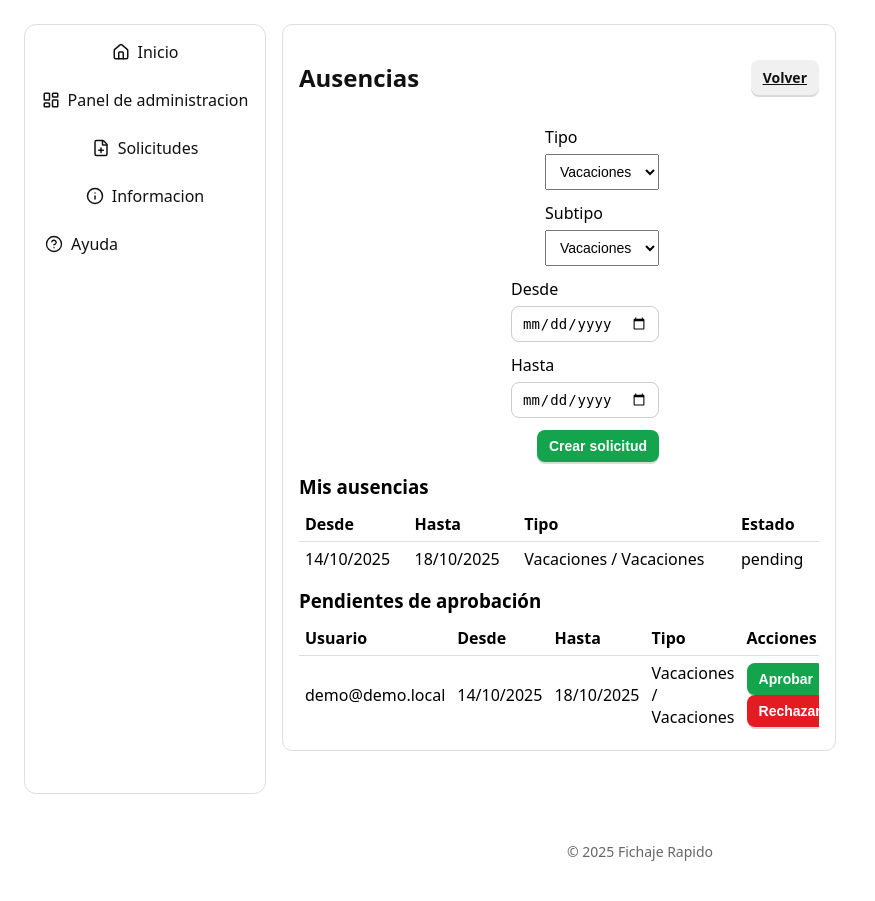
After one commit to cdryampi/fichaje-rapido2, a Flask app: page /absences in a window 1280 px wide. The commit adds this page. Shown: the whole page, without its empty margins (0-875 px from the left). Run offline with Flask 3, Linux system fonts and the light colour scheme; a user stored in the database is signed in; some libraries are stand-ins or nearby versions.

Commit message:
Add absence management feature with creation and approval workflows

```diff
--- a/app.py
+++ b/app.py
@@ -52,6 +52,17 @@ def fmt_hm(seconds: int) -> str:
     m = (s % 3600) // 60
     return f"{sign}{h:02d}:{m:02d}"
 
+def parse_local_date(d: str):
+    """Parsea 'YYYY-MM-DD' como datetime en zona local (00:00)."""
+    try:
+        parts = d.split('-')
+        if len(parts) != 3:
+            return None
+        y, m, day = [int(x) for x in parts]
+        return datetime(y, m, day, 0, 0, 0, tzinfo=TZ)
+    except Exception:
+        return None
+
 import os
 
 app = Flask(__name__)
@@ -74,7 +85,8 @@ def inject_template_globals():
     return {
         "current_year": datetime.now(TZ).year,
         # Nombre del propietario/empresa configurable por entorno
-        "owner_name": os.environ.get("OWNER_NAME", "Fichaje Rápido"),
+        "owner_name": os.environ.get("OWNER_NAME", "Fichaje Rapido"),
+        "TZ": TZ,
     }
 
 
@@ -670,6 +682,111 @@ def requests_page():
     return render_template("requests.html")
 
 
+# --------- AUSENCIAS (VACACIONES) ---------
+from models import Absence, EntryStatus
+
+def _is_approver_for(approver: User, target: User) -> bool:
+    if approver.role in (Role.admin, Role.rrhh):
+        return True
+    if approver.role == Role.responsable:
+        return approver.group_id and approver.group_id == target.group_id
+    if approver.role == Role.cap_area:
+        return approver.area_id and approver.area_id == target.area_id
+    return False
+
+
+@app.route("/absences", methods=["GET"])
+@login_required
+def absences_page():
+    db = SessionLocal()
+    try:
+        mine = db.execute(select(Absence).where(Absence.user_id == current_user.id).order_by(Absence.date_from.desc())).scalars().all()
+
+        pending_for_me = []
+        if current_user.role in (Role.admin, Role.rrhh, Role.responsable, Role.cap_area):
+            q_users = select(User)
+            if current_user.role == Role.responsable and current_user.group_id:
+                q_users = q_users.where(User.group_id == current_user.group_id)
+            elif current_user.role == Role.cap_area and current_user.area_id:
+                q_users = q_users.where(User.area_id == current_user.area_id)
+            users = db.execute(q_users).scalars().all()
+            user_ids = [u.id for u in users]
+            if user_ids:
+                pending_for_me = db.execute(
+                    select(Absence).where(Absence.user_id.in_(user_ids), Absence.status == EntryStatus.pending).order_by(Absence.date_from.desc())
+                ).scalars().all()
+
+        return render_template("absences.html", mine=mine, pending=pending_for_me)
+    finally:
+        db.close()
+
+
+@app.route("/absences/create", methods=["POST"])
+@login_required
+def absences_create():
+    a_type = (request.form.get("type") or "").strip().lower()
+    a_subtype = (request.form.get("subtype") or "").strip().lower() or None
+    f = parse_local_date(request.form.get("from") or "")
+    t = parse_local_date(request.form.get("to") or "")
+    if not a_type or not f or not t:
+        flash("Faltan campos obligatorios.", "error")
+        return redirect(url_for("absences_page"))
+    if t < f:
+        flash("Rango de fechas inválido.", "error")
+        return redirect(url_for("absences_page"))
+
+    start_utc = f.astimezone(timezone.utc)
+    end_utc = t.replace(hour=23, minute=59, second=59, microsecond=999999).astimezone(timezone.utc)
+
+    db = SessionLocal()
+    try:
+        rec = Absence(user_id=current_user.id, date_from=start_utc, date_to=end_utc, type=a_type, subtype=a_subtype, status=EntryStatus.pending)
+        db.add(rec)
+        db.commit()
+        flash("Solicitud de ausencia creada.", "ok")
+    finally:
+        db.close()
+    return redirect(url_for("absences_page"))
+
+
+@app.route("/absences/<int:abs_id>/approve", methods=["POST"])
+@login_required
+def absences_approve(abs_id):
+    db = SessionLocal()
+    try:
+        a = db.get(Absence, abs_id)
+        if not a:
+            abort(404)
+        u = db.get(User, a.user_id)
+        if not _is_approver_for(current_user, u):
+            abort(403)
+        a.status = EntryStatus.approved
+        db.commit()
+        flash("Ausencia aprobada.", "ok")
+        return redirect(url_for("absences_page"))
+    finally:
+        db.close()
+
+
+@app.route("/absences/<int:abs_id>/reject", methods=["POST"])
+@login_required
+def absences_reject(abs_id):
+    db = SessionLocal()
+    try:
+        a = db.get(Absence, abs_id)
+        if not a:
+            abort(404)
+        u = db.get(User, a.user_id)
+        if not _is_approver_for(current_user, u):
+            abort(403)
+        a.status = EntryStatus.rejected
+        db.commit()
+        flash("Ausencia rechazada.", "ok")
+        return redirect(url_for("absences_page"))
+    finally:
+        db.close()
+
+
 @app.route("/requests/adelanto", methods=["GET", "POST"])
 @login_required
 def advance_request():
@@ -738,6 +855,25 @@ def time_info_page():
             d = ts_local.date()
             by_day.setdefault(d, []).append((ts_local, r.action))
 
+        # Approved vacation days: expected hours should be 0
+        vac_days = set()
+        vacs = db.execute(
+            select(Absence)
+            .where(
+                Absence.user_id == current_user.id,
+                Absence.status == EntryStatus.approved,
+                func.lower(Absence.type) == 'vacaciones'
+            )
+        ).scalars().all()
+        for a in vacs:
+            a_start_local = ensure_aware_utc(a.date_from).astimezone(TZ).date()
+            a_end_local = ensure_aware_utc(a.date_to).astimezone(TZ).date()
+            cur = a_start_local
+            while cur <= a_end_local:
+                vac_days.add(cur)
+                from datetime import timedelta
+                cur = cur + timedelta(days=1)
+
         import calendar
         months = []
         for month in range(1, 13):
@@ -764,6 +900,8 @@ def time_info_page():
                             pair_strs.append(f"{last_in.strftime('%H:%M')} → {ts.strftime('%H:%M')}")
                         last_in = None
                 expected = 27000 if weekday < 5 else 0
+                if d in vac_days:
+                    expected = 0
                 month_worked += worked
                 month_expected += expected
                 daily.append({
--- /dev/null
+++ b/templates/absences.html
@@ -0,0 +1,102 @@
+{% extends "base.html" %}
+{% block content %}
+<div class="card">
+  <div class="header">
+    <h2>Ausencias</h2>
+    <a class="btn btn-small" href="{{ url_for('requests_page') }}">Volver</a>
+  </div>
+  <div class="row">
+    <form action="{{ url_for('absences_create') }}" method="post" class="inline" style="flex-wrap:wrap;gap:12px;align-items:flex-end;">
+      <input type="hidden" name="csrf_token" value="{{ csrf_token() }}">
+      <div style="display:flex;flex-direction:column;gap:6px">
+        <label>Tipo</label>
+        <select name="type" class="input-sm">
+          <option value="vacaciones">Vacaciones</option>
+        </select>
+      </div>
+      <div style="display:flex;flex-direction:column;gap:6px">
+        <label>Subtipo</label>
+        <select name="subtype" class="input-sm">
+          <option value="vacaciones">Vacaciones</option>
+        </select>
+      </div>
+      <div style="display:flex;flex-direction:column;gap:6px">
+        <label>Desde</label>
+        <input type="date" name="from" class="input-sm" required>
+      </div>
+      <div style="display:flex;flex-direction:column;gap:6px">
+        <label>Hasta</label>
+        <input type="date" name="to" class="input-sm" required>
+      </div>
+      <button class="btn btn-green btn-small" type="submit">Crear solicitud</button>
+    </form>
+  </div>
+
+  <div class="row">
+    <h3 class="section-title">Mis ausencias</h3>
+    <div style="overflow:auto">
+      <table style="width:100%;border-collapse:collapse">
+        <thead>
+          <tr>
+            <th style="text-align:left;border-bottom:1px solid #ddd;padding:6px;">Desde</th>
+            <th style="text-align:left;border-bottom:1px solid #ddd;padding:6px;">Hasta</th>
+            <th style="text-align:left;border-bottom:1px solid #ddd;padding:6px;">Tipo</th>
+            <th style="text-align:left;border-bottom:1px solid #ddd;padding:6px;">Estado</th>
+          </tr>
+        </thead>
+        <tbody>
+          {% for a in mine %}
+          <tr>
+            <td style="padding:6px;">{{ a.date_from.astimezone(TZ).strftime('%d/%m/%Y') if a.date_from.tzinfo else a.date_from.strftime('%d/%m/%Y') }}</td>
+            <td style="padding:6px;">{{ a.date_to.astimezone(TZ).strftime('%d/%m/%Y') if a.date_to.tzinfo else a.date_to.strftime('%d/%m/%Y') }}</td>
+            <td style="padding:6px;">{{ a.type|capitalize }}{% if a.subtype %} / {{ a.subtype|capitalize }}{% endif %}</td>
+            <td style="padding:6px;">{{ a.status.value }}</td>
+          </tr>
+          {% else %}
+          <tr><td colspan="4" class="muted" style="padding:8px;">Sin ausencias.</td></tr>
+          {% endfor %}
+        </tbody>
+      </table>
+    </div>
+  </div>
+
+  {% if pending and pending|length %}
+  <div class="row">
+    <h3 class="section-title">Pendientes de aprobación</h3>
+    <div style="overflow:auto">
+      <table style="width:100%;border-collapse:collapse">
+        <thead>
+          <tr>
+            <th style="text-align:left;border-bottom:1px solid #ddd;padding:6px;">Usuario</th>
+            <th style="text-align:left;border-bottom:1px solid #ddd;padding:6px;">Desde</th>
+            <th style="text-align:left;border-bottom:1px solid #ddd;padding:6px;">Hasta</th>
+            <th style="text-align:left;border-bottom:1px solid #ddd;padding:6px;">Tipo</th>
+            <th style="text-align:left;border-bottom:1px solid #ddd;padding:6px;">Acciones</th>
+          </tr>
+        </thead>
+        <tbody>
+          {% for a in pending %}
+          <tr>
+            <td style="padding:6px;">{{ a.user.email }}</td>
+            <td style="padding:6px;">{{ a.date_from.astimezone(TZ).strftime('%d/%m/%Y') if a.date_from.tzinfo else a.date_from.strftime('%d/%m/%Y') }}</td>
+            <td style="padding:6px;">{{ a.date_to.astimezone(TZ).strftime('%d/%m/%Y') if a.date_to.tzinfo else a.date_to.strftime('%d/%m/%Y') }}</td>
+            <td style="padding:6px;">{{ a.type|capitalize }}{% if a.subtype %} / {{ a.subtype|capitalize }}{% endif %}</td>
+            <td style="padding:6px;">
+              <form action="{{ url_for('absences_approve', abs_id=a.id) }}" method="post" style="display:inline">
+                <input type="hidden" name="csrf_token" value="{{ csrf_token() }}">
+                <button class="btn btn-small btn-green" type="submit">Aprobar</button>
+              </form>
+              <form action="{{ url_for('absences_reject', abs_id=a.id) }}" method="post" style="display:inline">
+                <input type="hidden" name="csrf_token" value="{{ csrf_token() }}">
+                <button class="btn btn-small btn-red" type="submit">Rechazar</button>
+              </form>
+            </td>
+          </tr>
+          {% endfor %}
+        </tbody>
+      </table>
+    </div>
+  </div>
+  {% endif %}
+</div>
+{% endblock %}
--- a/templates/base.html
+++ b/templates/base.html
@@ -49,18 +49,26 @@
     .header{display:flex;align-items:center;justify-content:space-between}
     .center{display:flex;justify-content:center}
     .section-title{font-weight:700;margin:8px 0}
-    .layout{display:flex;gap:16px}
-    .nav{display:flex;gap:10px;align-items:center;background:#fff;border:1px solid #ddd;border-radius:12px;padding:8px 10px;position:sticky;top:12px;z-index:5}
-    .nav a,.nav button{display:flex;align-items:center;gap:8px;padding:8px 10px;border-radius:8px;color:#111;text-decoration:none;font:inherit;background:none;border:none;cursor:pointer}
+    /* Layout responsive (mobile-first) */
+    .layout{display:flex;gap:16px;flex-direction:column}
+    .nav{display:flex;gap:10px;align-items:center;background:#fff;border:1px solid #ddd;border-radius:12px;padding:8px 10px;position:sticky;top:12px;z-index:5;overflow-x:auto;flex-wrap:nowrap}
+    .nav a,.nav button{display:flex;align-items:center;gap:8px;padding:8px 10px;border-radius:8px;color:#111;text-decoration:none;font:inherit;background:none;border:none;cursor:pointer;white-space:nowrap;flex:0 0 auto}
     .nav a:hover,.nav button:hover{background:#f5f5f5}
-    .nav button{width:100%;text-align:left}
+    .nav button{width:auto;text-align:left}
+    .mobile-nav-toggle{display:flex;align-items:center;gap:8px;margin:0 0 8px 0}
+    @media (max-width: 899px){
+      .nav.is-hidden{display:none}
+    }
     .nav .icon{width:18px;height:18px;display:inline-flex;align-items:center;justify-content:center;flex-shrink:0}
     .main{flex:1}
     .footer{margin-top:32px;padding:16px 0;color:#666;text-align:center;font-size:14px}
     @media (min-width: 900px){
-      .layout{align-items:flex-start}
-      .nav{flex-direction:column;width:220px;height:calc(100vh - 48px);top:24px}
+      .layout{align-items:flex-start;flex-direction:row}
+      .nav{flex-direction:column;width:220px;height:calc(100vh - 48px);top:24px;overflow-x:visible}
+      .nav.is-hidden{display:flex}
+      .nav button{width:100%}
       .main{flex:1}
+      .mobile-nav-toggle{display:none}
     }
     .header h2{color:#111}
     .ok{background:#e8f7ee;border:1px solid #2e7d32;padding:12px;border-radius:8px}
@@ -135,7 +143,10 @@
   </script>
   <div class="layout">
     {% if current_user.is_authenticated %}
-    <nav class="nav">
+    <button type="button" class="mobile-nav-toggle btn btn-small" data-nav-toggle>
+      <i data-lucide="menu" class="icon"></i> Menú
+    </button>
+    <nav class="nav" data-nav>
       <a href="{{ url_for('index') }}"><i data-lucide="home" class="icon"></i> Inicio</a>
       {% if current_user.role.value == 'admin' %}
       <a href="{{ url_for('admin_home') }}"><i data-lucide="layout-dashboard" class="icon"></i> Panel de administracion</a>
@@ -212,5 +223,29 @@
       }
     })();
   </script>
+  <script>
+    (function(){
+      function bindNavToggle(){
+        var toggle = document.querySelector('[data-nav-toggle]');
+        var nav = document.querySelector('[data-nav]');
+        if (!toggle || !nav) { return; }
+        try {
+          var isSmall = window.matchMedia && window.matchMedia('(max-width: 899px)').matches;
+          var saved = localStorage.getItem('navHidden');
+          if (isSmall && saved === '1') { nav.classList.add('is-hidden'); }
+        } catch (e) {}
+        toggle.addEventListener('click', function(){
+          nav.classList.toggle('is-hidden');
+          try { localStorage.setItem('navHidden', nav.classList.contains('is-hidden') ? '1' : '0'); } catch (e) {}
+          if (window.lucide && window.lucide.createIcons) { window.lucide.createIcons(); }
+        });
+      }
+      if (document.readyState === 'loading') {
+        document.addEventListener('DOMContentLoaded', bindNavToggle);
+      } else {
+        bindNavToggle();
+      }
+    })();
+  </script>
 </body>
 </html>
--- a/templates/requests.html
+++ b/templates/requests.html
@@ -33,6 +33,7 @@
           <button class="btn btn-small btn-red" type="button" onclick="document.getElementById('modal-absence-admin').showModal()">Editar</button>
           {% endif %}
           <button class="btn btn-small btn-green" type="button" onclick="document.getElementById('modal-absence').showModal()">Crear solicitud</button>
+          <a class="btn btn-small" href="{{ url_for('absences_page') }}">Gestionar ausencias</a>
         </div>
       </div>
       <div style="display:flex;justify-content:space-between;align-items:center;border:1px solid #eee;border-radius:8px;padding:10px 12px;">
```
Also changed, not shown: models.py (+9 -0 lines), fichaje.db.
